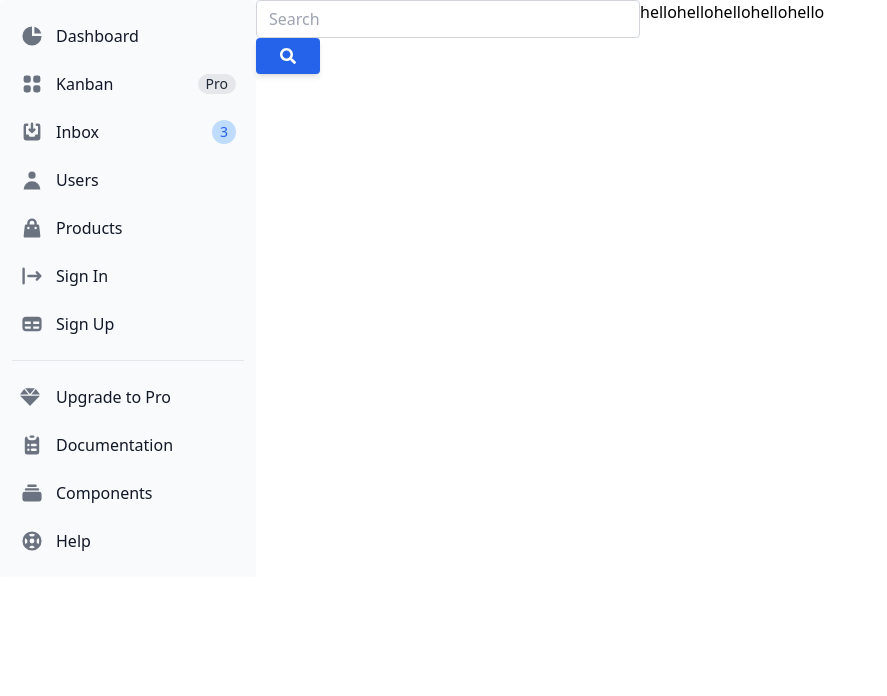
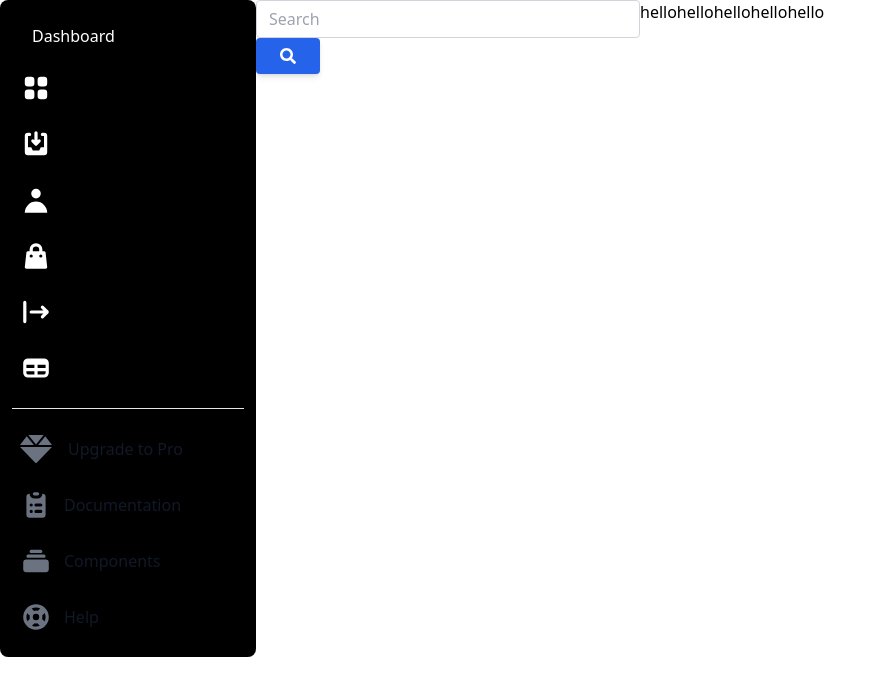
Before and after one commit to Obaayaa-1988/nuxt-tailwind-admin-dashboard, a Nuxt app: page /Home in a window 1280 px wide. Shown: the top 696 px of the page, without its empty margins (0-887 px from the left). Built offline with nearby package versions, Linux system fonts and the light colour scheme.

Commit message:
added icon svg to side bar menu

```diff
--- a/components/SideBar.vue
+++ b/components/SideBar.vue
@@ -1,40 +1,33 @@
 <template>
     <div>
     <aside class="w-64" aria-label="Sidebar">
-        <div class="px-3 py-4 overflow-y-auto rounded bg-gray-50 dark:bg-gray-800">
+        <div class="px-3 py-4 overflow-y-auto rounded-lg bg-black dark:bg-gray-800">
             <ul class="space-y-2">
                 <li>
                     <a href="#"
-                        class="flex items-center p-2 text-base font-normal text-gray-900 rounded-lg dark:text-white hover:bg-gray-100 dark:hover:bg-gray-700">
-                        <svg aria-hidden="true"
-                            class="w-6 h-6 text-gray-500 transition duration-75 dark:text-gray-400 group-hover:text-gray-900 dark:group-hover:text-white"
-                            fill="currentColor" viewBox="0 0 20 20" xmlns="http://www.w3.org/2000/svg">
-                            <path d="M2 10a8 8 0 018-8v8h8a8 8 0 11-16 0z"></path>
-                            <path d="M12 2.252A8.014 8.014 0 0117.748 8H12V2.252z"></path>
-                        </svg>
+                        class="flex items-center p-2 text-base font-normal  text-white">
                         <span class="ml-3">Dashboard</span>
                     </a>
                 </li>
                 <li>
                     <a href="#"
-                        class="flex items-center p-2 text-base font-normal text-gray-900 rounded-lg dark:text-white hover:bg-gray-100 dark:hover:bg-gray-700">
+                        class="flex items-center p-2 text-base font-normal ">
                         <svg aria-hidden="true"
-                            class="flex-shrink-0 w-6 h-6 text-gray-500 transition duration-75 dark:text-gray-400 group-hover:text-gray-900 dark:group-hover:text-white"
+                            class="flex-shrink-0 w-8 h-8 text-white transition duration-75 dark:text-gray-400 group-hover:text-gray-900 dark:group-hover:text-white"
                             fill="currentColor" viewBox="0 0 20 20" xmlns="http://www.w3.org/2000/svg">
                             <path
                                 d="M5 3a2 2 0 00-2 2v2a2 2 0 002 2h2a2 2 0 002-2V5a2 2 0 00-2-2H5zM5 11a2 2 0 00-2 2v2a2 2 0 002 2h2a2 2 0 002-2v-2a2 2 0 00-2-2H5zM11 5a2 2 0 012-2h2a2 2 0 012 2v2a2 2 0 01-2 2h-2a2 2 0 01-2-2V5zM11 13a2 2 0 012-2h2a2 2 0 012 2v2a2 2 0 01-2 2h-2a2 2 0 01-2-2v-2z">
                             </path>
                         </svg>
-                        <span class="flex-1 ml-3 whitespace-nowrap">Kanban</span>
-                        <span
-                            class="inline-flex items-center justify-center px-2 ml-3 text-sm font-medium text-gray-800 bg-gray-200 rounded-full dark:bg-gray-700 dark:text-gray-300">Pro</span>
+
+
                     </a>
                 </li>
                 <li>
                     <a href="#"
-                        class="flex items-center p-2 text-base font-normal text-gray-900 rounded-lg dark:text-white hover:bg-gray-100 dark:hover:bg-gray-700">
+                        class="flex items-center p-2 text-base font-normal ">
                         <svg aria-hidden="true"
-                            class="flex-shrink-0 w-6 h-6 text-gray-500 transition duration-75 dark:text-gray-400 group-hover:text-gray-900 dark:group-hover:text-white"
+                            class="flex-shrink-0 w-8 h-8 text-white transition duration-75 dark:text-gray-400 group-hover:text-gray-900 dark:group-hover:text-white"
                             fill="currentColor" viewBox="0 0 20 20" xmlns="http://www.w3.org/2000/svg">
                             <path
                                 d="M8.707 7.293a1 1 0 00-1.414 1.414l2 2a1 1 0 001.414 0l2-2a1 1 0 00-1.414-1.414L11 7.586V3a1 1 0 10-2 0v4.586l-.293-.293z">
@@ -43,60 +36,58 @@
                                 d="M3 5a2 2 0 012-2h1a1 1 0 010 2H5v7h2l1 2h4l1-2h2V5h-1a1 1 0 110-2h1a2 2 0 012 2v10a2 2 0 01-2 2H5a2 2 0 01-2-2V5z">
                             </path>
                         </svg>
-                        <span class="flex-1 ml-3 whitespace-nowrap">Inbox</span>
-                        <span
-                            class="inline-flex items-center justify-center w-3 h-3 p-3 ml-3 text-sm font-medium text-blue-600 bg-blue-200 rounded-full dark:bg-blue-900 dark:text-blue-200">3</span>
+
                     </a>
                 </li>
                 <li>
                     <a href="#"
-                        class="flex items-center p-2 text-base font-normal text-gray-900 rounded-lg dark:text-white hover:bg-gray-100 dark:hover:bg-gray-700">
+                        class="flex items-center p-2 text-base font-normal ">
                         <svg aria-hidden="true"
-                            class="flex-shrink-0 w-6 h-6 text-gray-500 transition duration-75 dark:text-gray-400 group-hover:text-gray-900 dark:group-hover:text-white"
+                            class="flex-shrink-0 w-8 h-8 text-white transition duration-75 dark:text-gray-400 group-hover:text-gray-900 dark:group-hover:text-white"
                             fill="currentColor" viewBox="0 0 20 20" xmlns="http://www.w3.org/2000/svg">
                             <path fill-rule="evenodd" d="M10 9a3 3 0 100-6 3 3 0 000 6zm-7 9a7 7 0 1114 0H3z"
                                 clip-rule="evenodd"></path>
                         </svg>
-                        <span class="flex-1 ml-3 whitespace-nowrap">Users</span>
+
                     </a>
                 </li>
                 <li>
                     <a href="#"
-                        class="flex items-center p-2 text-base font-normal text-gray-900 rounded-lg dark:text-white hover:bg-gray-100 dark:hover:bg-gray-700">
+                        class="flex items-center p-2 text-base font-normal ">
                         <svg aria-hidden="true"
-                            class="flex-shrink-0 w-6 h-6 text-gray-500 transition duration-75 dark:text-gray-400 group-hover:text-gray-900 dark:group-hover:text-white"
+                            class="flex-shrink-0 w-8 h-8 text-white transition duration-75 dark:text-gray-400 group-hover:text-gray-900 dark:group-hover:text-white"
                             fill="currentColor" viewBox="0 0 20 20" xmlns="http://www.w3.org/2000/svg">
                             <path fill-rule="evenodd"
                                 d="M10 2a4 4 0 00-4 4v1H5a1 1 0 00-.994.89l-1 9A1 1 0 004 18h12a1 1 0 00.994-1.11l-1-9A1 1 0 0015 7h-1V6a4 4 0 00-4-4zm2 5V6a2 2 0 10-4 0v1h4zm-6 3a1 1 0 112 0 1 1 0 01-2 0zm7-1a1 1 0 100 2 1 1 0 000-2z"
                                 clip-rule="evenodd"></path>
                         </svg>
-                        <span class="flex-1 ml-3 whitespace-nowrap">Products</span>
+
                     </a>
                 </li>
                 <li>
                     <a href="#"
-                        class="flex items-center p-2 text-base font-normal text-gray-900 rounded-lg dark:text-white hover:bg-gray-100 dark:hover:bg-gray-700">
+                        class="flex items-center p-2 text-base font-normal">
                         <svg aria-hidden="true"
-                            class="flex-shrink-0 w-6 h-6 text-gray-500 transition duration-75 dark:text-gray-400 group-hover:text-gray-900 dark:group-hover:text-white"
+                            class="flex-shrink-0 w-8 h-8 text-white transition duration-75 dark:text-gray-400 group-hover:text-gray-900 dark:group-hover:text-white"
                             fill="currentColor" viewBox="0 0 20 20" xmlns="http://www.w3.org/2000/svg">
                             <path fill-rule="evenodd"
                                 d="M3 3a1 1 0 00-1 1v12a1 1 0 102 0V4a1 1 0 00-1-1zm10.293 9.293a1 1 0 001.414 1.414l3-3a1 1 0 000-1.414l-3-3a1 1 0 10-1.414 1.414L14.586 9H7a1 1 0 100 2h7.586l-1.293 1.293z"
                                 clip-rule="evenodd"></path>
                         </svg>
-                        <span class="flex-1 ml-3 whitespace-nowrap">Sign In</span>
+
                     </a>
                 </li>
                 <li>
                     <a href="#"
-                        class="flex items-center p-2 text-base font-normal text-gray-900 rounded-lg dark:text-white hover:bg-gray-100 dark:hover:bg-gray-700">
+                        class="flex items-center p-2 text-base font-normal ">
                         <svg aria-hidden="true"
-                            class="flex-shrink-0 w-6 h-6 text-gray-500 transition duration-75 dark:text-gray-400 group-hover:text-gray-900 dark:group-hover:text-white"
+                            class="flex-shrink-0 w-8 h-8 text-white transition duration-75 dark:text-gray-400 group-hover:text-gray-900 dark:group-hover:text-white"
                             fill="currentColor" viewBox="0 0 20 20" xmlns="http://www.w3.org/2000/svg">
                             <path fill-rule="evenodd"
                                 d="M5 4a3 3 0 00-3 3v6a3 3 0 003 3h10a3 3 0 003-3V7a3 3 0 00-3-3H5zm-1 9v-1h5v2H5a1 1 0 01-1-1zm7 1h4a1 1 0 001-1v-1h-5v2zm0-4h5V8h-5v2zM9 8H4v2h5V8z"
                                 clip-rule="evenodd"></path>
                         </svg>
-                        <span class="flex-1 ml-3 whitespace-nowrap">Sign Up</span>
+
                     </a>
                 </li>
             </ul>
@@ -105,7 +96,7 @@
                     <a href="#"
                         class="flex items-center p-2 text-base font-normal text-gray-900 transition duration-75 rounded-lg hover:bg-gray-100 dark:hover:bg-gray-700 dark:text-white group">
                         <svg aria-hidden="true"
-                            class="flex-shrink-0 w-5 h-5 text-gray-500 transition duration-75 group-hover:text-gray-900 dark:group-hover:text-white dark:text-gray-400"
+                            class="flex-shrink-0 w-8 h-8 text-gray-500 transition duration-75 group-hover:text-gray-900 dark:group-hover:text-white dark:text-gray-400"
                             focusable="false" data-prefix="fas" data-icon="gem" role="img"
                             xmlns="http://www.w3.org/2000/svg" viewBox="0 0 512 512">
                             <path fill="currentColor"
@@ -119,7 +110,7 @@
                     <a href="#"
                         class="flex items-center p-2 text-base font-normal text-gray-900 transition duration-75 rounded-lg hover:bg-gray-100 dark:hover:bg-gray-700 dark:text-white group">
                         <svg aria-hidden="true"
-                            class="flex-shrink-0 w-6 h-6 text-gray-500 transition duration-75 dark:text-gray-400 group-hover:text-gray-900 dark:group-hover:text-white"
+                            class="flex-shrink-0 w-8 h-8 text-gray-500 transition duration-75 dark:text-gray-400 group-hover:text-gray-900 dark:group-hover:text-white"
                             fill="currentColor" viewBox="0 0 20 20" xmlns="http://www.w3.org/2000/svg">
                             <path d="M9 2a1 1 0 000 2h2a1 1 0 100-2H9z"></path>
                             <path fill-rule="evenodd"
@@ -133,7 +124,7 @@
                     <a href="#"
                         class="flex items-center p-2 text-base font-normal text-gray-900 transition duration-75 rounded-lg hover:bg-gray-100 dark:hover:bg-gray-700 dark:text-white group">
                         <svg aria-hidden="true"
-                            class="flex-shrink-0 w-6 h-6 text-gray-500 transition duration-75 dark:text-gray-400 group-hover:text-gray-900 dark:group-hover:text-white"
+                            class="flex-shrink-0 w-8 h-8 text-gray-500 transition duration-75 dark:text-gray-400 group-hover:text-gray-900 dark:group-hover:text-white"
                             fill="currentColor" viewBox="0 0 20 20" xmlns="http://www.w3.org/2000/svg">
                             <path
                                 d="M7 3a1 1 0 000 2h6a1 1 0 100-2H7zM4 7a1 1 0 011-1h10a1 1 0 110 2H5a1 1 0 01-1-1zM2 11a2 2 0 012-2h12a2 2 0 012 2v4a2 2 0 01-2 2H4a2 2 0 01-2-2v-4z">
@@ -146,7 +137,7 @@
                     <a href="#"
                         class="flex items-center p-2 text-base font-normal text-gray-900 transition duration-75 rounded-lg hover:bg-gray-100 dark:hover:bg-gray-700 dark:text-white group">
                         <svg aria-hidden="true"
-                            class="flex-shrink-0 w-6 h-6 text-gray-500 transition duration-75 dark:text-gray-400 group-hover:text-gray-900 dark:group-hover:text-white"
+                            class="flex-shrink-0 w-8 h-8 text-gray-500 transition duration-75 dark:text-gray-400 group-hover:text-gray-900 dark:group-hover:text-white"
                             fill="currentColor" viewBox="0 0 20 20" xmlns="http://www.w3.org/2000/svg">
                             <path fill-rule="evenodd"
                                 d="M18 10a8 8 0 11-16 0 8 8 0 0116 0zm-2 0c0 .993-.241 1.929-.668 2.754l-1.524-1.525a3.997 3.997 0 00.078-2.183l1.562-1.562C15.802 8.249 16 9.1 16 10zm-5.165 3.913l1.58 1.58A5.98 5.98 0 0110 16a5.976 5.976 0 01-2.516-.552l1.562-1.562a4.006 4.006 0 001.789.027zm-4.677-2.796a4.002 4.002 0 01-.041-2.08l-.08.08-1.53-1.533A5.98 5.98 0 004 10c0 .954.223 1.856.619 2.657l1.54-1.54zm1.088-6.45A5.974 5.974 0 0110 4c.954 0 1.856.223 2.657.619l-1.54 1.54a4.002 4.002 0 00-2.346.033L7.246 4.668zM12 10a2 2 0 11-4 0 2 2 0 014 0z"
```
